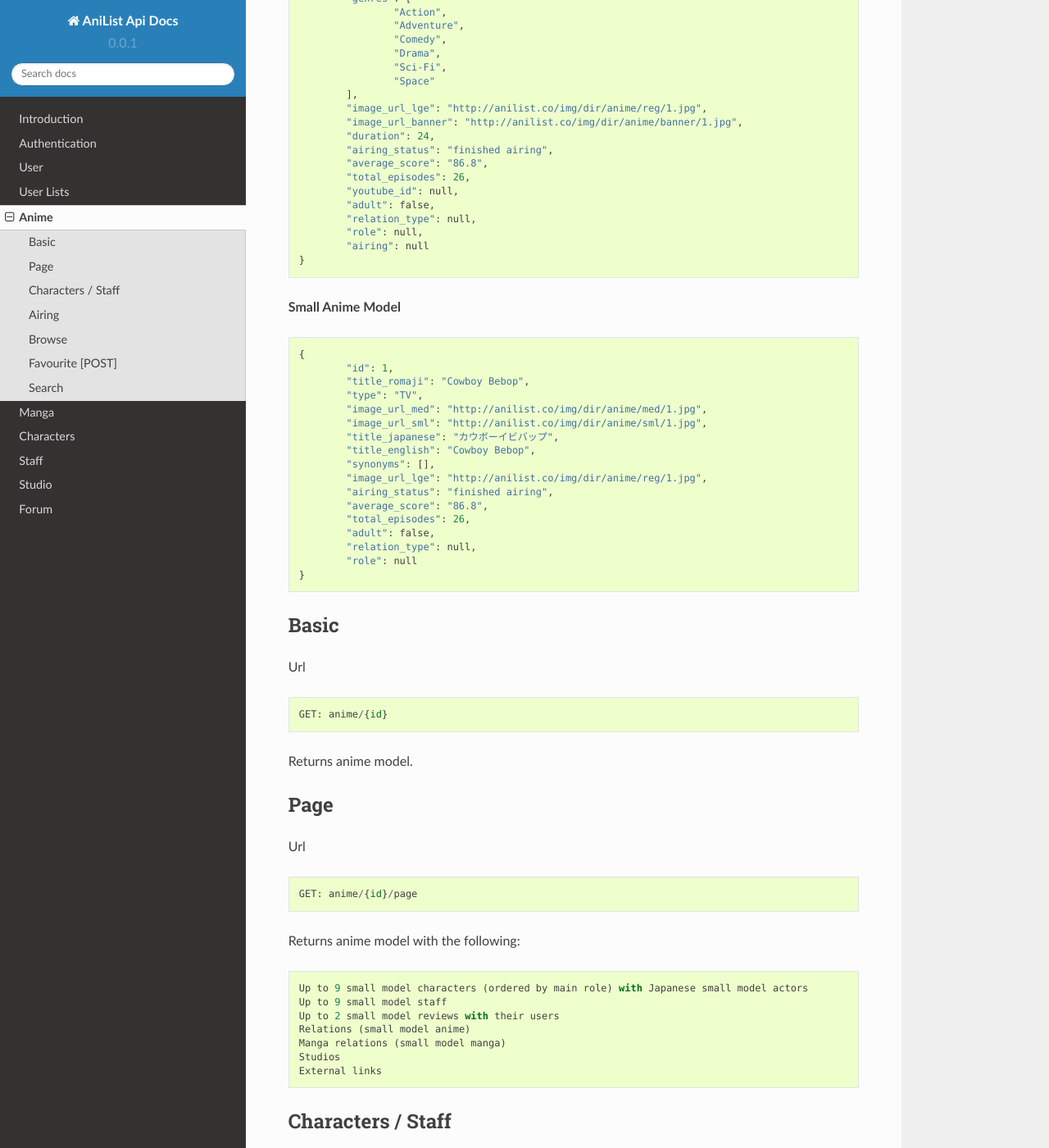
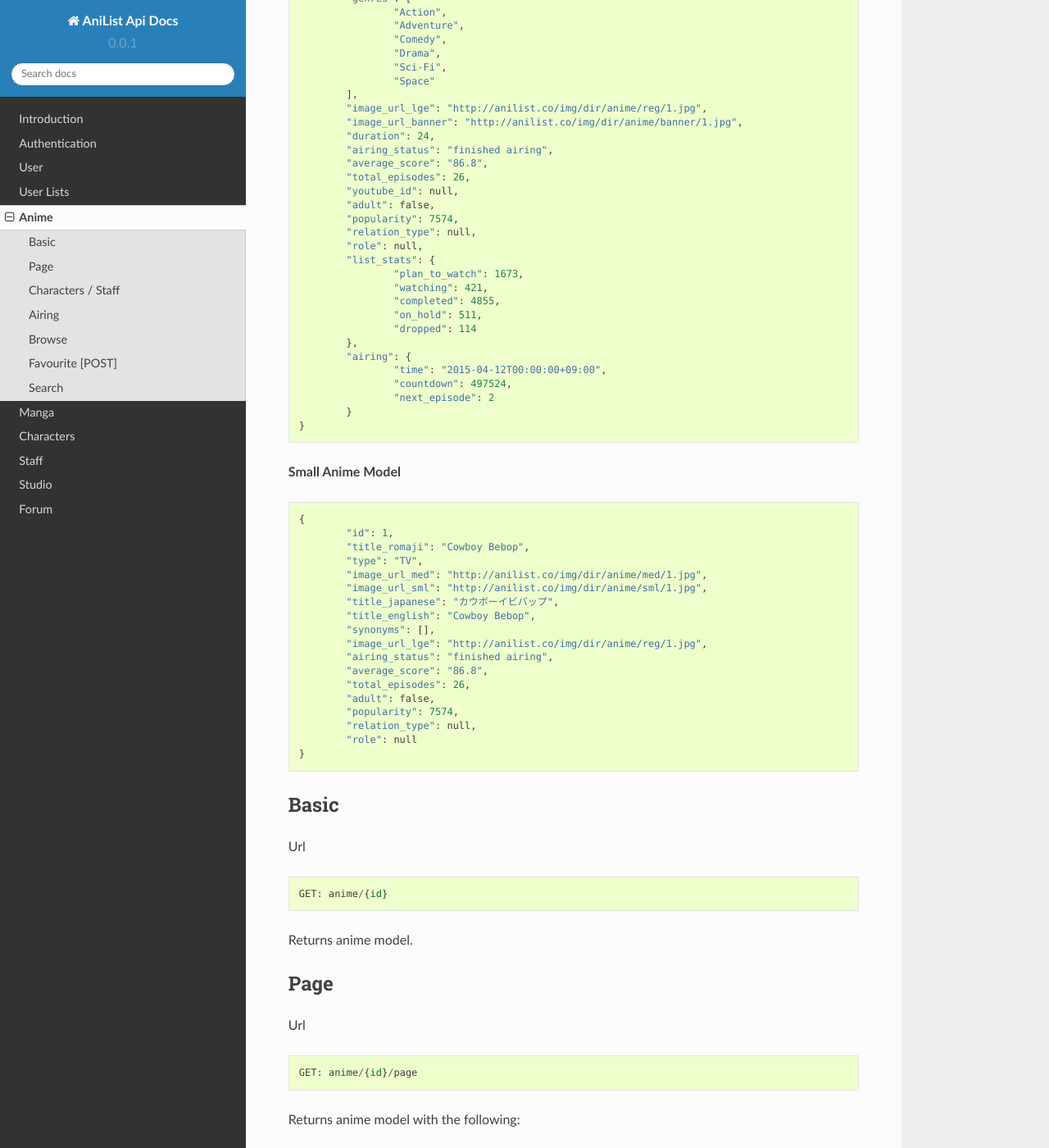
Before and after one commit to joshstar/AniList-API-Docs, a Sphinx documentation site: the page built from source/anime.rst, in a window 1280 px wide and 1400 px high, scrolled down 586 px. Shown: the whole window at 82% size. Built offline with Sphinx 7.4.7 and the Read the Docs theme 2.0.0, drawn with Linux system fonts in a browser that asks for light colours; pages that are not in the unit, such as notebooks, are missing from menus.

Commit message:
Added new popularity & list stats to data examples
Added example for airing data

```diff
--- a/source/anime.rst
+++ b/source/anime.rst
@@ -37,9 +37,21 @@ Anime
 		"total_episodes": 26,
 		"youtube_id": null,
 		"adult": false,
+		"popularity": 7574,
 		"relation_type": null,
 		"role": null,
-		"airing": null
+		"list_stats": {
+			"plan_to_watch": 1673,
+			"watching": 421,
+			"completed": 4855,
+			"on_hold": 511,
+			"dropped": 114
+		},
+		"airing": {
+			"time": "2015-04-12T00:00:00+09:00",
+			"countdown": 497524,
+			"next_episode": 2
+		}
 	}
 
 **Small Anime Model**
@@ -58,6 +70,7 @@ Anime
 		"average_score": "86.8",
 		"total_episodes": 26,
 		"adult": false,
+		"popularity": 7574,
 		"relation_type": null,
 		"role": null
 	}
```
Also changed, not shown: source/manga.rst (+10 -1 lines).
